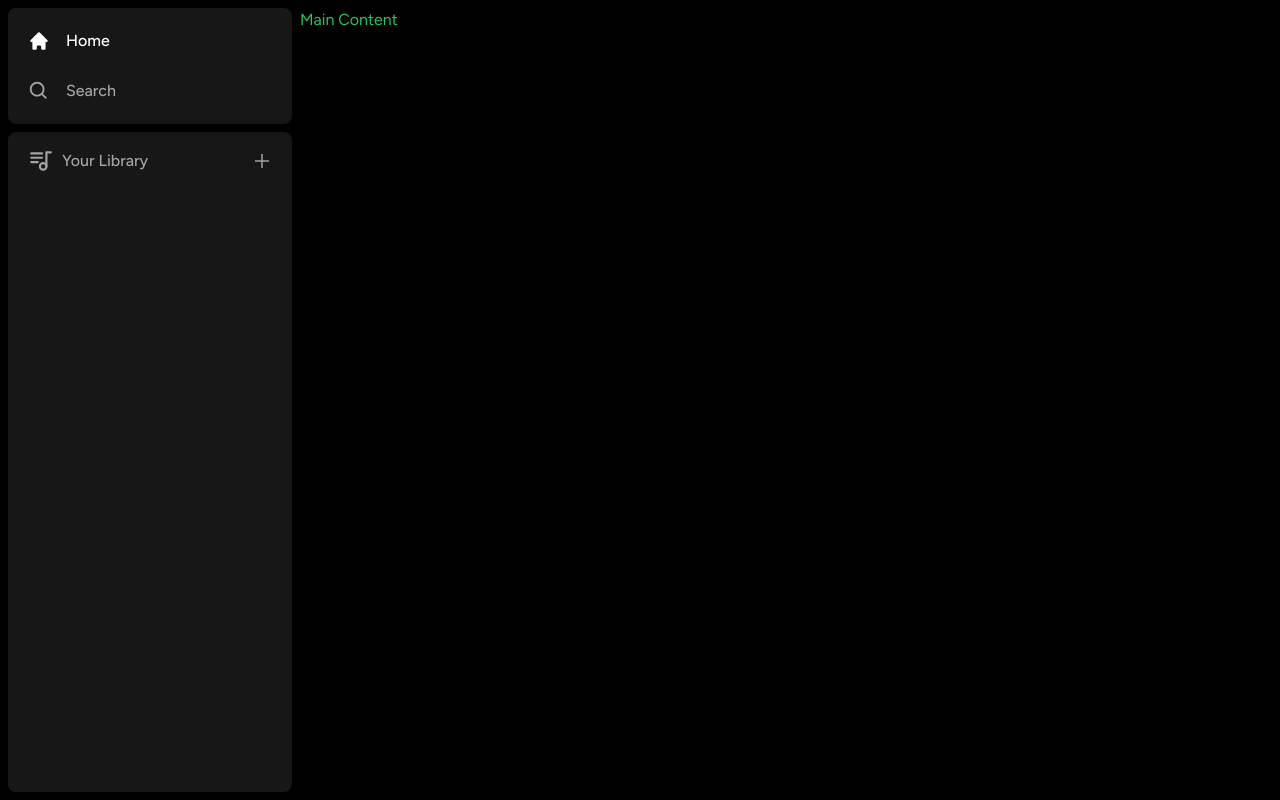
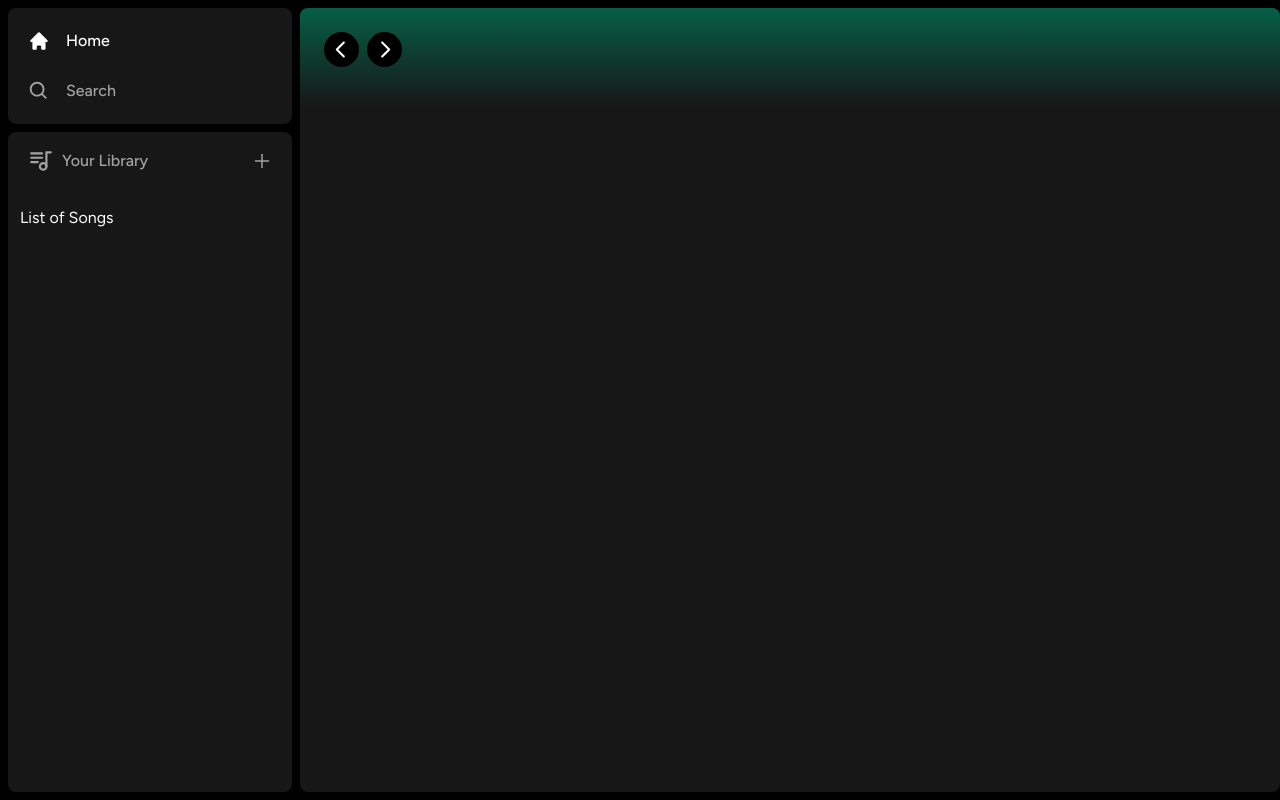
Before and after one commit to DraganSub/spotify-clone, a Next.js app in the folder spotify-clone/: page / in a window 1280 px wide. Built offline with nearby package versions, Linux system fonts and the light colour scheme.

Commit message:
add header styling for mobile and web

```diff
--- a/spotify-clone/app/(site)/page.tsx
+++ b/spotify-clone/app/(site)/page.tsx
@@ -1,7 +1,12 @@
+import Header from "@/components/Header";
 import Image from "next/image";
 
 export default function Home() {
   return (
-    <div className="text-green-500">Main Content</div>
+    <div className="bg-neutral-900 rounded-lg h-full w-full overflow-hidden overflow-y-auto">
+      <Header>
+        Header
+      </Header>
+    </div>
   )
 }
--- /dev/null
+++ b/spotify-clone/components/Header.tsx
@@ -0,0 +1,66 @@
+"use client"
+import { useRouter } from "next/navigation";
+import { BiSearch } from "react-icons/bi";
+import { HiHome } from "react-icons/hi";
+import { RxCaretLeft, RxCaretRight } from "react-icons/rx";
+import { twMerge } from "tailwind-merge";
+
+interface HeaderProps {
+  children: React.ReactNode;
+  className?: string;
+}
+
+const Header: React.FC<HeaderProps> = ({ children, className }) => {
+  const router = useRouter();
+
+  const handleLogout = () => {
+    // Handle logout in the future
+  }
+  return (
+    <div className={twMerge(`
+      h-fit
+      bg-gradient-to-b
+      from-emerald-800
+      p-6
+    `, className
+    )}>
+      <div className="
+      w-full
+      mb-4
+      flex
+      items-center
+      justify-between
+      ">
+        <div className="
+          hidden
+          md:flex
+          gap-x-2
+          items-center
+        ">
+          <button
+            onClick={() => router.back()}
+            className="rounded-full bg-black flex items-center justify-center hover:opacity-75 transition"
+          >
+            <RxCaretLeft className="text-white" size={35} />
+          </button>
+          <button
+            onClick={() => router.forward()}
+            className="rounded-full bg-black flex items-center justify-center hover:opacity-75 transition"
+          >
+            <RxCaretRight className="text-white" size={35} />
+          </button>
+        </div>
+        <div className="flex md:hidden gap-x-2 items-center">
+          <button className="rounded-full p-2 bg-white flex items-center justify-center hover:opacity-75 transition">
+            <HiHome className="text-black" size={20} />
+          </button>
+          <button className="rounded-full p-2 bg-white flex items-center justify-center hover:opacity-75 transition">
+            <BiSearch className="text-black" size={20} />
+          </button>
+        </div>
+      </div>
+    </div>
+  )
+}
+
+export default Header;
--- a/spotify-clone/components/Library.tsx
+++ b/spotify-clone/components/Library.tsx
@@ -25,6 +25,9 @@
           transition"
         />
       </div>
+      <div className="flex flex-col gap-y-2 mt-4 px-3">
+        List of Songs
+      </div>
     </div>
   )
 }
```
